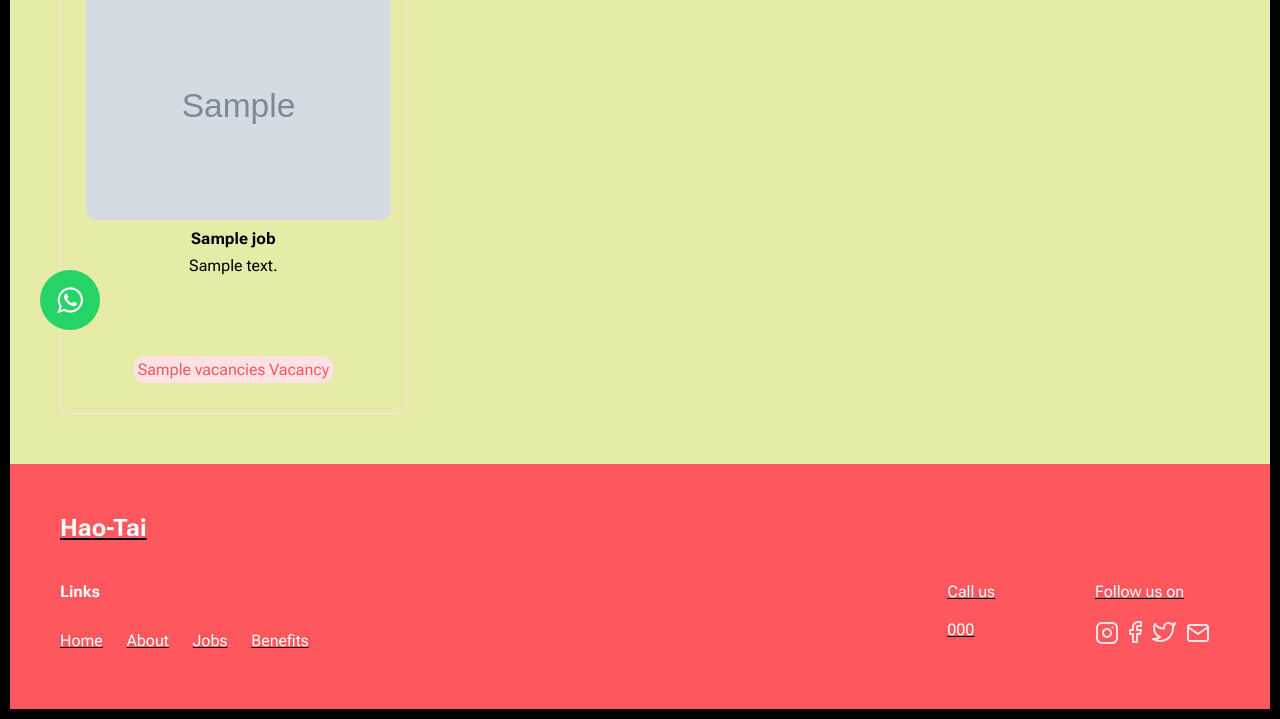
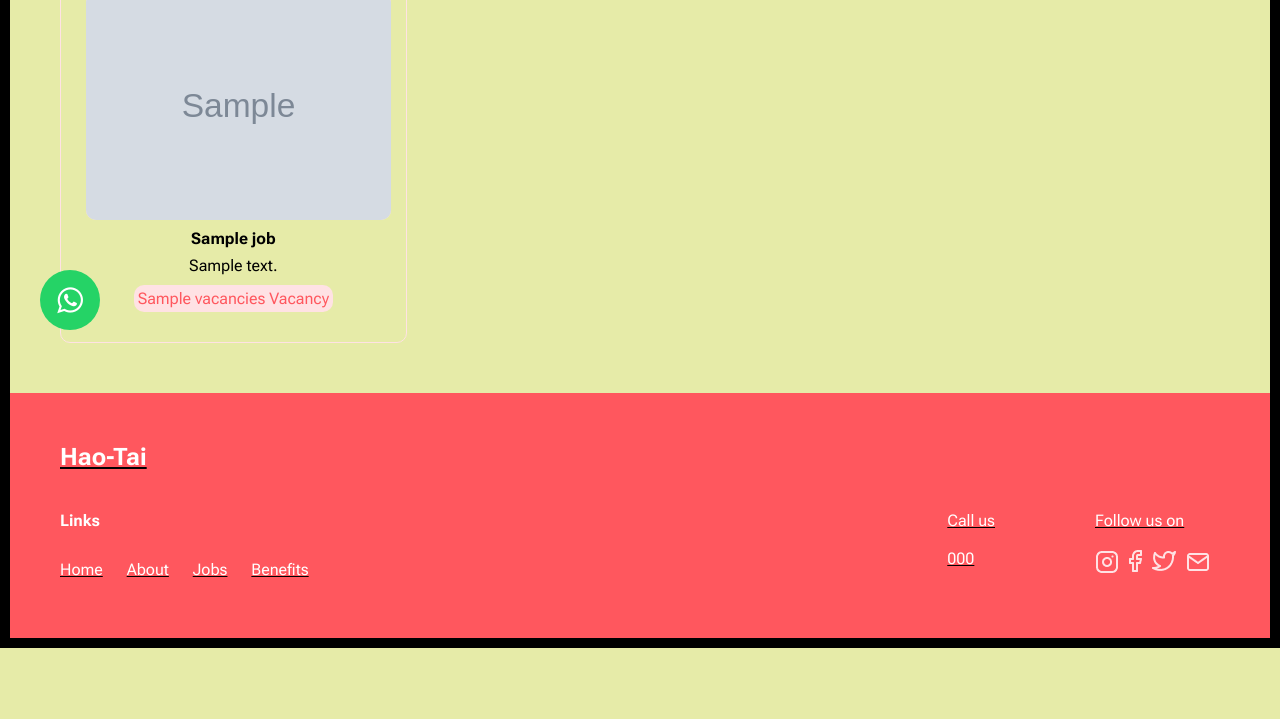
Before and after one commit to sarathkumarrs/hao, a Django app: template templates/jobs.html in a window 1280 px wide. Shown: the part 370-1089 px from the top of the page. After the commit the page ends 1018 px from the top, so only its background shows below. Run offline with Django 3.2, Linux system fonts and the light colour scheme; tables that the repository leaves empty hold one stand-in row (values such as "Sample post"); the template is opened without the code that fills it: values that come from a table or form of the project are taken from there, most other values are stand-ins (such as "Sample title", 1, 10 or a date in 2020); grey boxes marked "Sample" are stand-in pictures; data that the repository does not hold is empty.

Commit message:
height removed

```diff
--- a/static/stylejob.css
+++ b/static/stylejob.css
@@ -66,7 +66,6 @@
 }
 .vacancy p{
     margin: 8px;
-    height: 90px;
 }
 .vacancy a{
     color: black;
```
